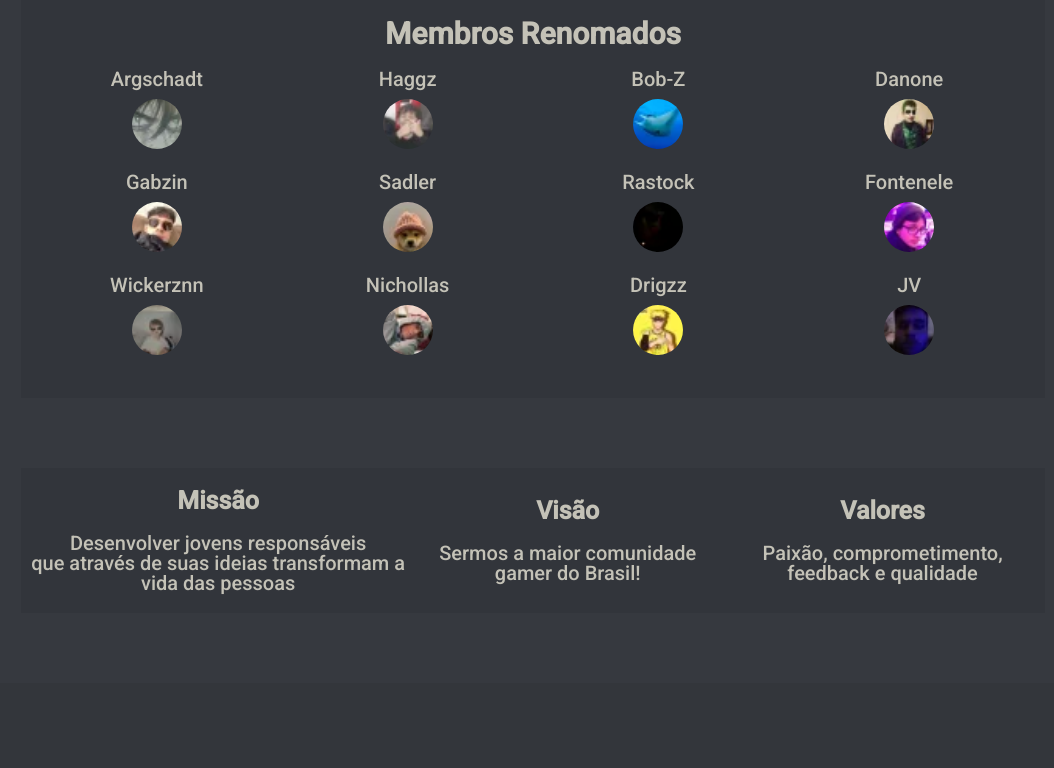
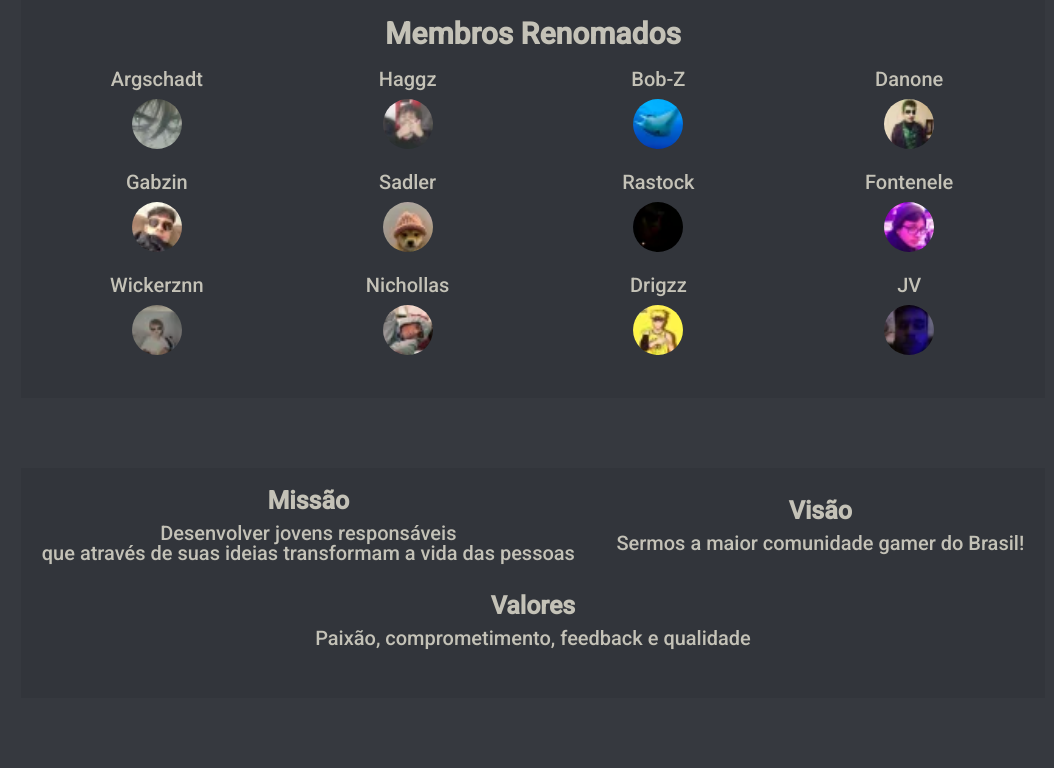
Before and after one commit to Argschadt/KappaServer, a PHP site: page / in a window 1280 px wide. Shown: the part 893-1661 px from the top of the page, without its empty margins (107-1161 px from the left). Before the commit the page ends 1487 px from the top, so only its background shows below. Run offline with PHP 8.4, Linux system fonts and the light colour scheme.

Commit message:
Update style.css

```diff
--- a/style.css
+++ b/style.css
@@ -152,18 +152,21 @@ body{
   align-items: center;
   text-align: center;
   display: flex;
-  flex-flow: row nowrap;
+  flex-flow: row wrap;
   justify-content: space-around;
+}
+
+.mvv-items {
 }
 
 .mvv-items > h2 {
   text-align: center;
   font-size: 25px;
   font-weight: 800;
-  padding-bottom: 20px;
+  padding-bottom: 10px;
 }
 
 .mvv-items > p {
   font-size: 20px;
-  padding: 0 10px;
+  padding: 0 10px 30px 10px;
 }
```
